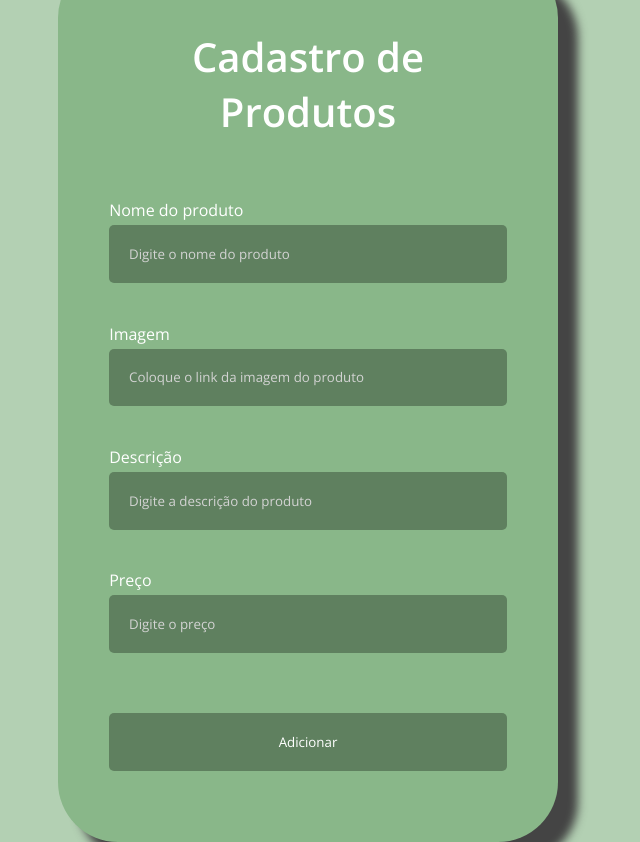
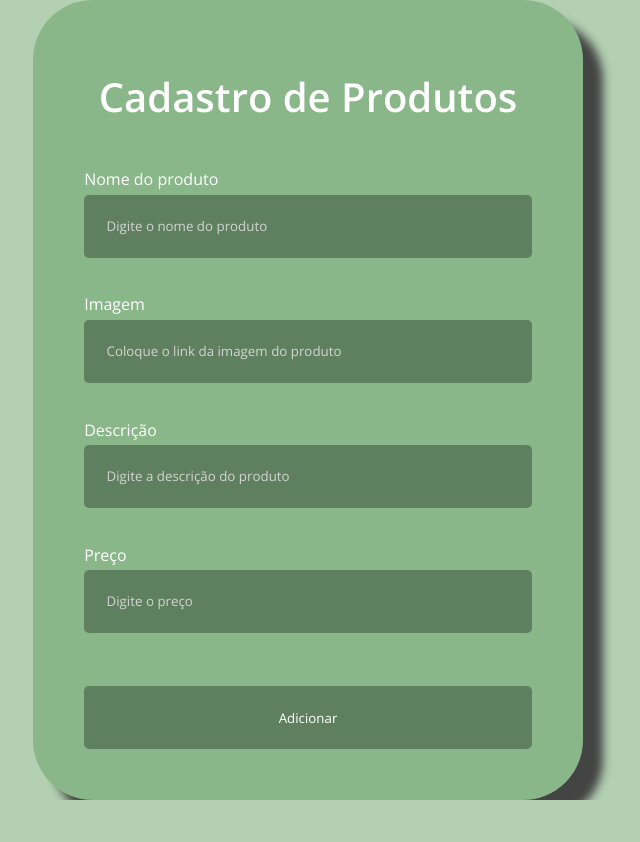
Before and after one commit to MuriloSnovais/DM_Doceria, a Next.js app: page /cadastro_produtos in a window 1280 px wide. Shown: the whole page, without its empty margins (332-972 px from the left). After the commit the page ends 800 px from the top, so only its background shows below. Built offline with nearby package versions, Linux system fonts and the light colour scheme.

Commit message:
Update cadastro_produtos.css

```diff
--- a/app/cadastro_produtos/cadastro_produtos.css
+++ b/app/cadastro_produtos/cadastro_produtos.css
@@ -19,7 +19,7 @@ body {
 .cadastro_produtos {
     background: #89B789;
     width: 80%;
-    max-width: 500px;
+    max-width: 550px;
     padding: 4%;
     border-radius: 60px;
     box-shadow: 20px 20px 10px #444;
@@ -27,8 +27,8 @@ body {
 
 .cadastro_produtos h1 {
     text-align: center;
-    margin-top: 5%;
-    margin-bottom: 15%;
+    margin-top: 4%;
+    margin-bottom: 10%;
     color: #FFF;
     font-size: 40px;
     font-weight: 600;
@@ -38,7 +38,7 @@ body {
     width: 100%;
     padding: 5%;
     margin-top: 1%;
-    margin-bottom: 10%;
+    margin-bottom: 8%;
     border: none;
     border-radius: 5px;
     background: #5F805F;
@@ -56,8 +56,7 @@ body {
     border-radius: 5px;
     background: #5F805F;
     color: #FFF;
-    margin-top: 5%;
-    margin-bottom: 5%;
+    margin-top: 4%;
 
     cursor: pointer;
     transition: background-color 0.3s ease;
```
